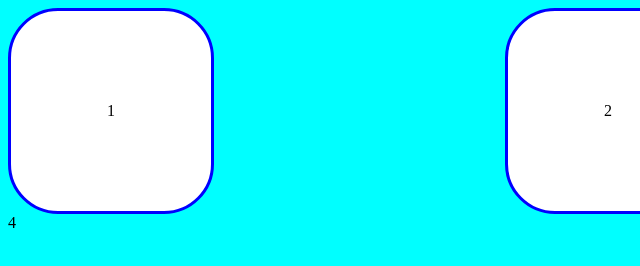
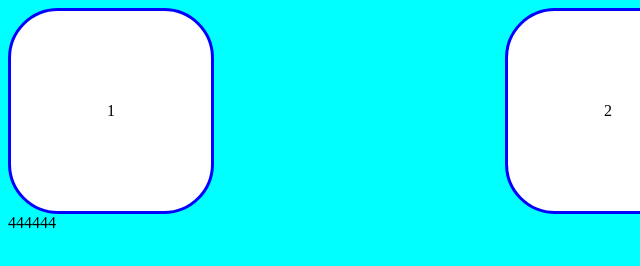
Before and after one commit to maria-kashpur/test, a plain HTML site: page index.html in a window 1280 px wide. Shown: the full height of the page, 0-640 px from the left. Drawn offline with Linux system fonts and the light colour scheme.

Commit message:
Update index.html

```diff
--- a/index.html
+++ b/index.html
@@ -19,7 +19,7 @@
          3
       </div>
    </div>
-   <div>4</div>
+   <div>444444</div>
    <script></script>
 </body>
 </html>
```
